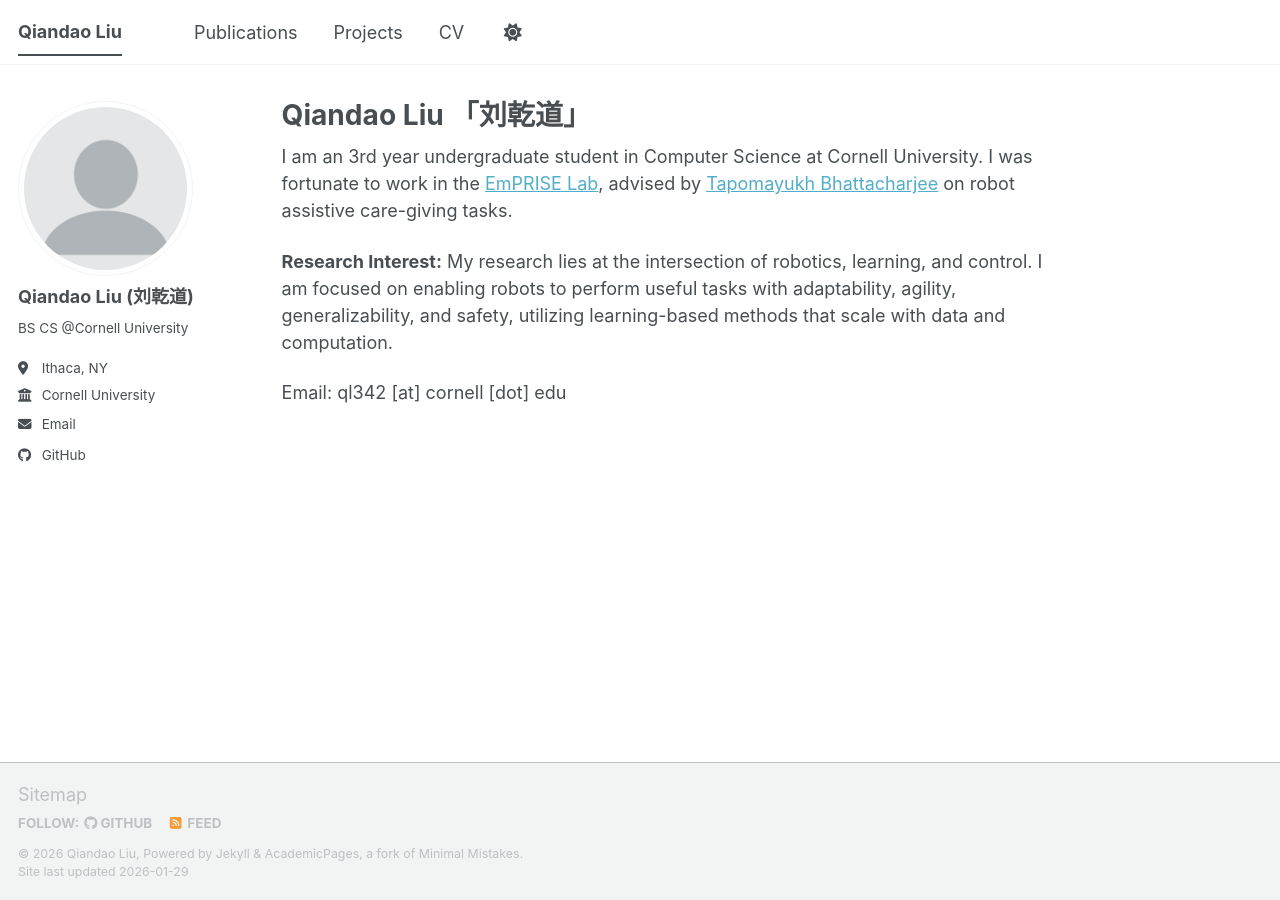
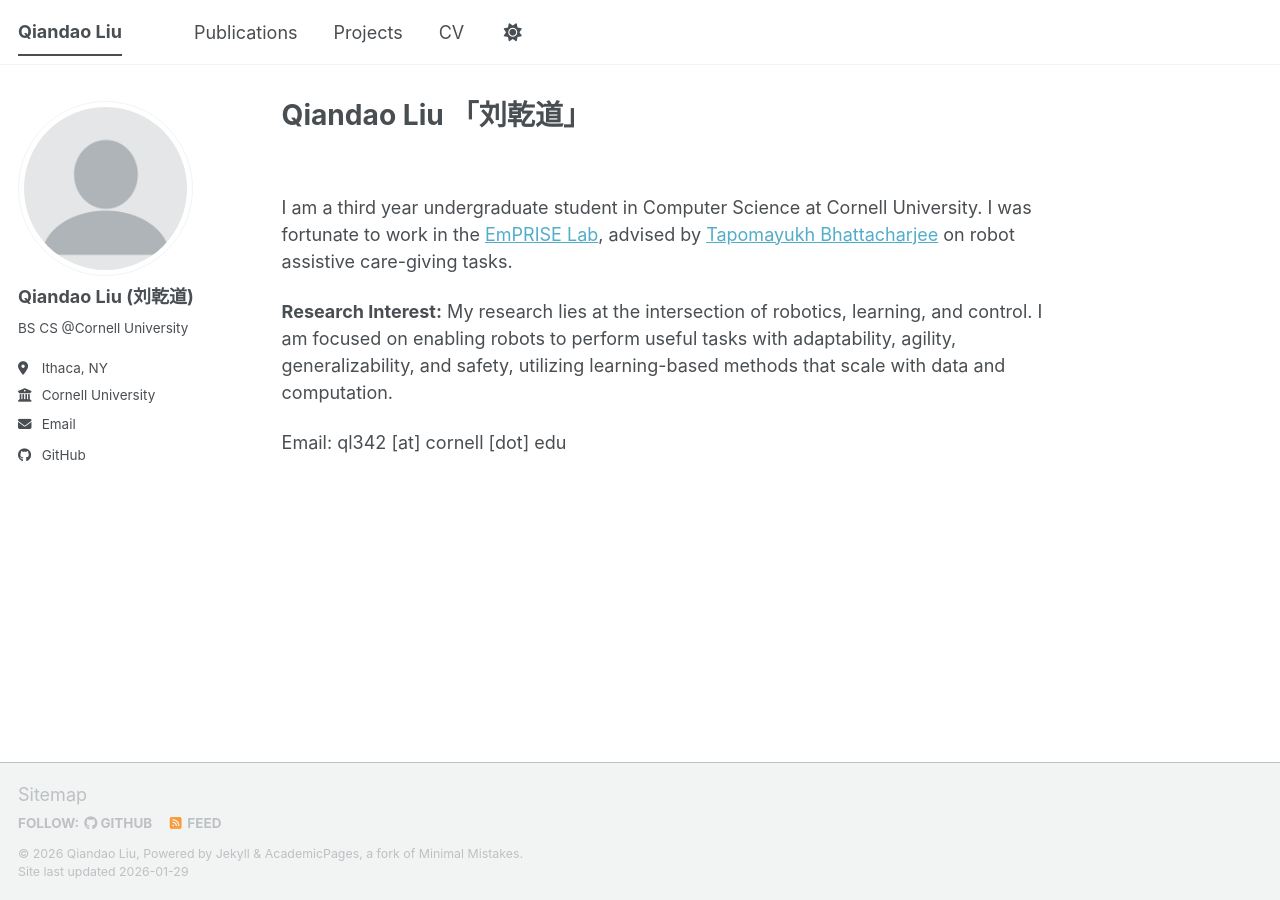
Before and after one commit to Qiandao-Liu/Qiandao-Liu.github.io, a Jekyll site: the page built from _pages/about.md, in a window 1280 px wide. Built offline with Jekyll 4.4.1, drawn with Linux system fonts in a browser that asks for light colours; a script bundle is joined from its source files by our own code; library files that are not in the unit come from our copies.

Commit message:
update home

```diff
--- a/_pages/about.md
+++ b/_pages/about.md
@@ -7,7 +7,9 @@ redirect_from:
   - /about.html
 ---
 
-I am an 3rd year undergraduate student in Computer Science at Cornell University. I was fortunate to work in the [EmPRISE Lab](https://emprise.cs.cornell.edu/), advised by [Tapomayukh Bhattacharjee](https://sites.google.com/site/tapomayukh) on robot assistive care-giving tasks.
+<br>
+
+I am a third year undergraduate student in Computer Science at Cornell University. I was fortunate to work in the [EmPRISE Lab](https://emprise.cs.cornell.edu/), advised by [Tapomayukh Bhattacharjee](https://sites.google.com/site/tapomayukh) on robot assistive care-giving tasks.
 
 **Research Interest:** My research lies at the intersection of robotics, learning, and control. I am focused on enabling robots to perform useful tasks with adaptability, agility, generalizability, and safety, utilizing learning-based methods that scale with data and computation.
 
```
